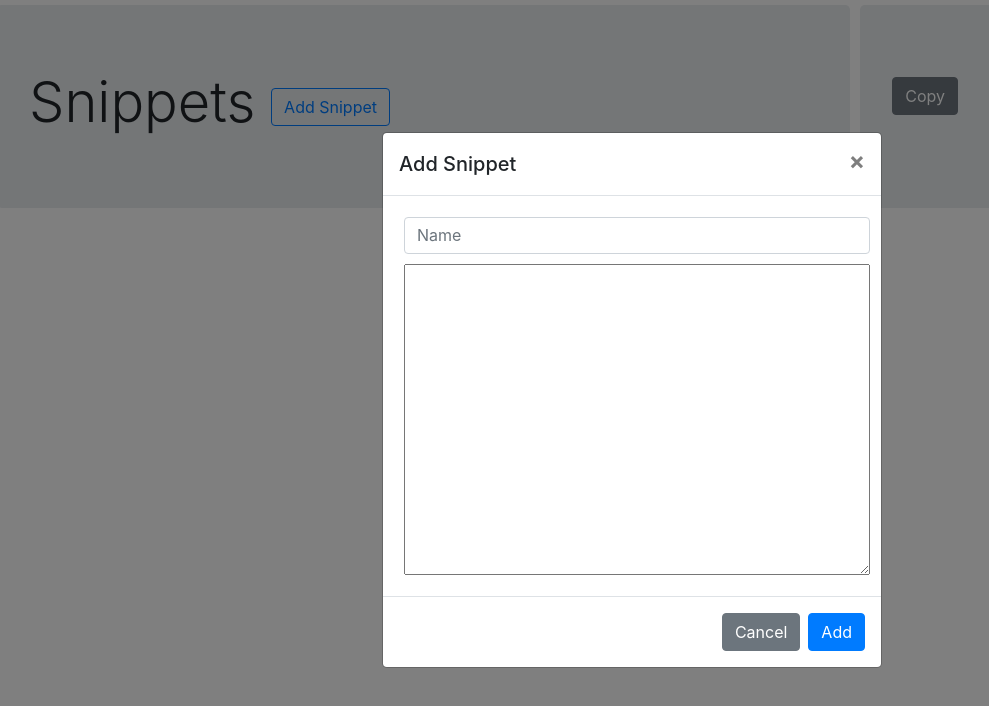
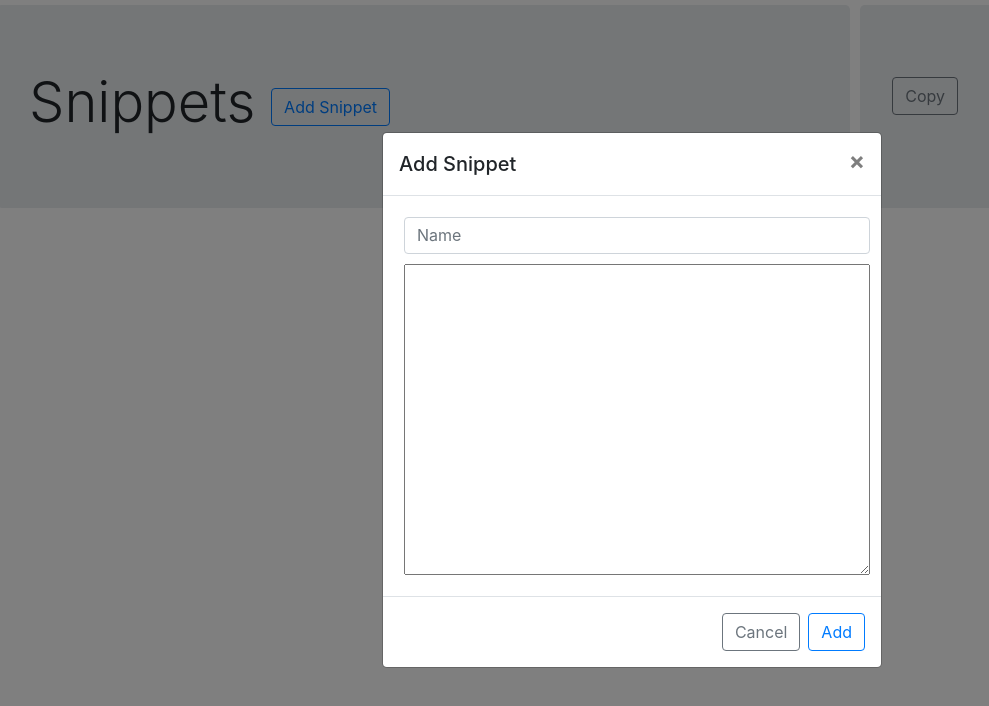
Before and after one commit to magare/snippets, a plain HTML site: page index.html in a window 1280 px wide. Both pictures are taken after a click on the button "Add Snippet". Shown: the whole page, without its empty margins (8-997 px from the left). Drawn offline with nearby package versions, Linux system fonts and the light colour scheme.

Commit message:
Made buttons outlined

```diff
--- a/index.html
+++ b/index.html
@@ -69,7 +69,7 @@
         <h1>
           <button
             type="button"
-            class="btn btn-secondary"
+            class="btn btn-outline-secondary"
             data-dismiss="modal"
             onclick="copySnippet()"
           >
@@ -125,14 +125,14 @@
           <div class="modal-footer">
             <button
               type="button"
-              class="btn btn-secondary"
+              class="btn btn-outline-secondary"
               data-dismiss="modal"
             >
               Cancel
             </button>
             <button
               type="button"
-              class="btn btn-primary"
+              class="btn btn-outline-primary"
               onclick="addSnippet()"
               data-dismiss="modal"
             >
```
